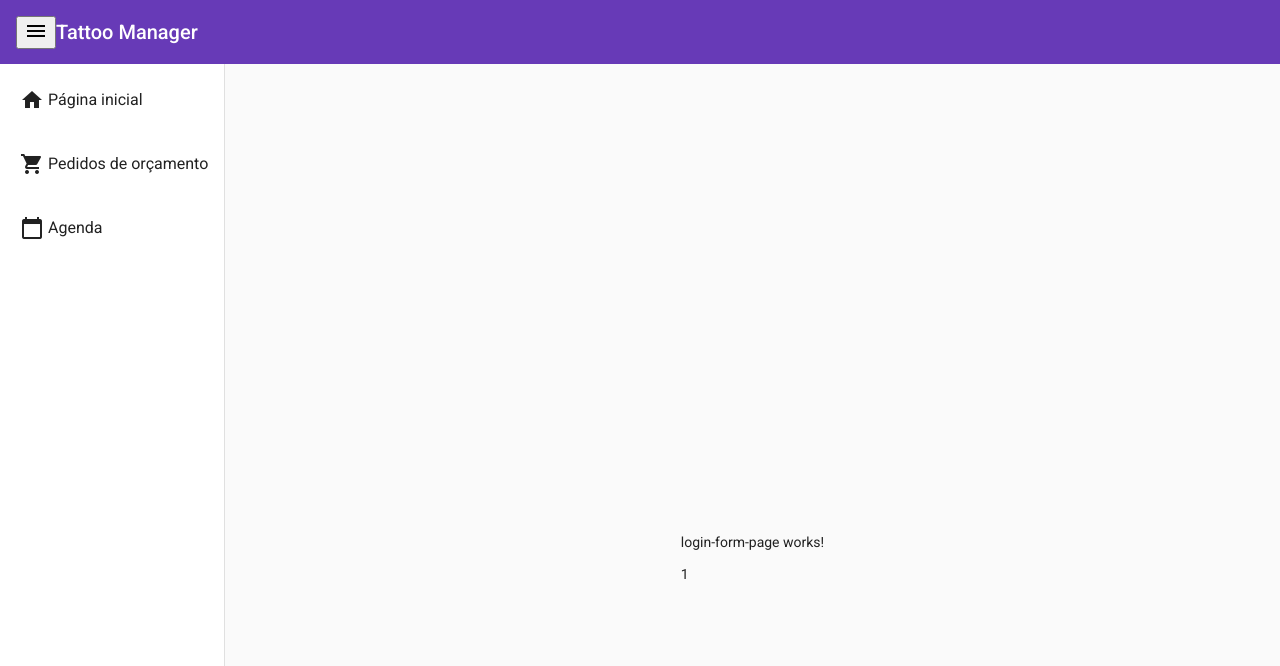
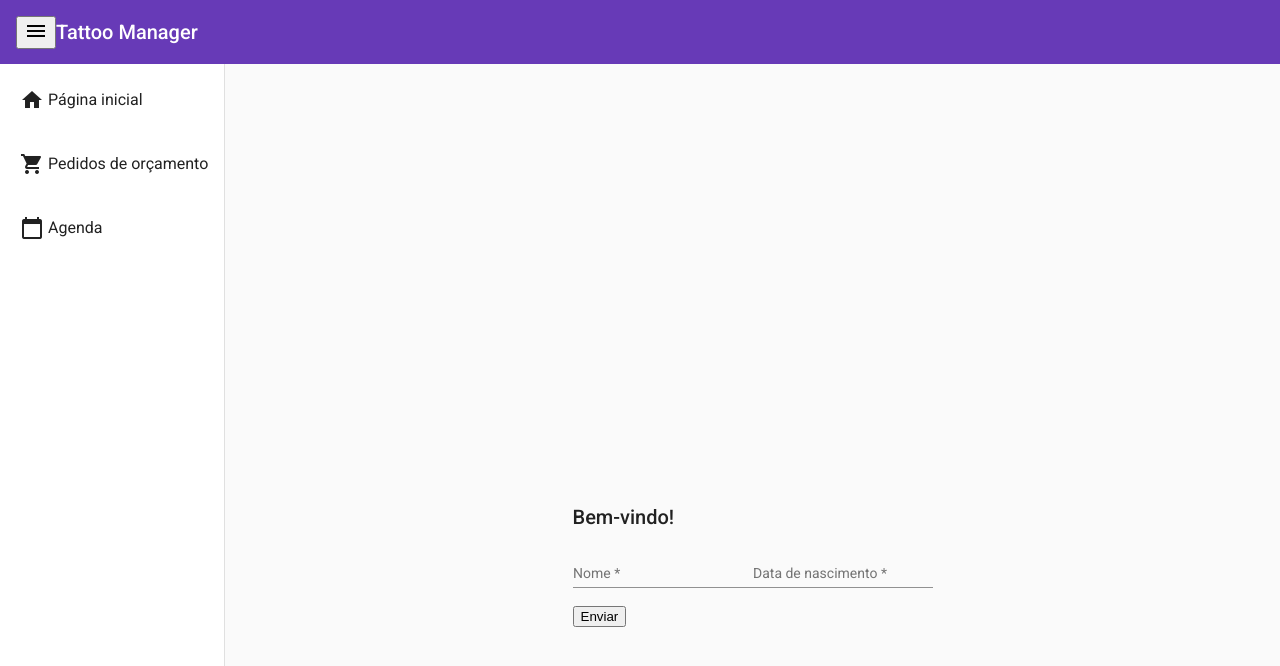
Before and after one commit to jmreisswitz/tattoo-manager, an Angular app in the folder frontend/tattoo-manager/: page /budget-request/1 in a window 1280 px wide. Shown: the top 666 px of the page. Built offline with nearby package versions, Linux system fonts and the light colour scheme.

Commit message:
add budger request interface and basic html

```diff
--- /dev/null
+++ b/frontend/tattoo-manager/src/app/core/model/budget-request.ts
@@ -0,0 +1,4 @@
+export interface BudgetRequest {
+  username: string;
+  birth: string;
+}
--- a/frontend/tattoo-manager/src/app/modules/components/login-form-page/login-form-page.component.html
+++ b/frontend/tattoo-manager/src/app/modules/components/login-form-page/login-form-page.component.html
@@ -1,2 +1,33 @@
-<p>login-form-page works!</p>
-<p>{{ userid }}</p>
+<div class="container">
+  <h2>Bem-vindo!</h2>
+  <form>
+    <!--    NAME FIELD-->
+    <mat-form-field>
+      <mat-label>Nome</mat-label>
+      <input
+        matInput
+        type="text"
+        class="form-control"
+        id="clientname"
+        name="clientname"
+        required
+        [(ngModel)]="budgetRequest.username"
+      />
+    </mat-form-field>
+    <!--    BIRTH FIELD-->
+    <!--    TODO use date instead of string-->
+    <mat-form-field>
+      <mat-label>Data de nascimento</mat-label>
+      <input
+        matInput
+        type="text"
+        class="form-control"
+        id="birthdate"
+        name="birthdate"
+        required
+        [(ngModel)]="budgetRequest.birth"
+      />
+    </mat-form-field>
+  </form>
+  <button mat-flat-button color="primary" (click)="onSubmit()">Enviar</button>
+</div>
--- a/frontend/tattoo-manager/src/app/modules/components/login-form-page/login-form-page.component.ts
+++ b/frontend/tattoo-manager/src/app/modules/components/login-form-page/login-form-page.component.ts
@@ -1,5 +1,6 @@
 import { Component, OnInit } from '@angular/core';
 import { ActivatedRoute } from '@angular/router';
+import { BudgetRequest } from '../../../core/model/budget-request';
 
 @Component({
   selector: 'app-login-form-page',
@@ -12,8 +13,24 @@ export class LoginFormPageComponent implements OnInit {
   }
 
   userid: string | null;
+  budgetRequest = {
+    username: '',
+    birth: '',
+  };
 
   ngOnInit(): void {
     this.userid = this.route.snapshot.paramMap.get('userid');
   }
+
+  cleanRequest(): void {
+    this.budgetRequest = {
+      username: '',
+      birth: '',
+    };
+  }
+
+  onSubmit(): void {
+    console.log(this.budgetRequest);
+    this.cleanRequest();
+  }
 }
```
Also changed, not shown: frontend/tattoo-manager/src/app/app.module.ts (+14 -1 lines).
